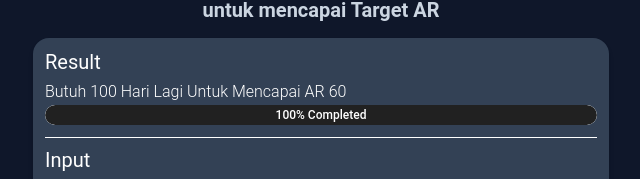
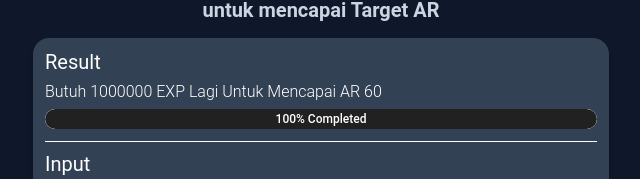
Before and after one commit to rikarani/hitung-ar, a React (Vite) app: page / in a window 1280 px wide. Shown: the part 259-438 px from the top of the page, without its empty margins (319-959 px from the left). Built offline with nearby package versions, Linux system fonts and the light colour scheme.

Commit message:
ganti classs

```diff
--- a/src/components/Result.tsx
+++ b/src/components/Result.tsx
@@ -8,9 +8,9 @@ export default function Result(): React.JSX.Element {
       </Typography>
       <div>
         <Typography variant="paragraph" color="gray" className="text-white">
-          Butuh 100 Hari Lagi Untuk Mencapai AR 60
+          Butuh 1000000 EXP Lagi Untuk Mencapai AR 60
         </Typography>
-        <Progress value={100} size="lg" label="Completed" className="mb-3" />
+        <Progress value={100} size="lg" label="Completed" className="mb-3 mt-1" />
       </div>
     </div>
   );
```
